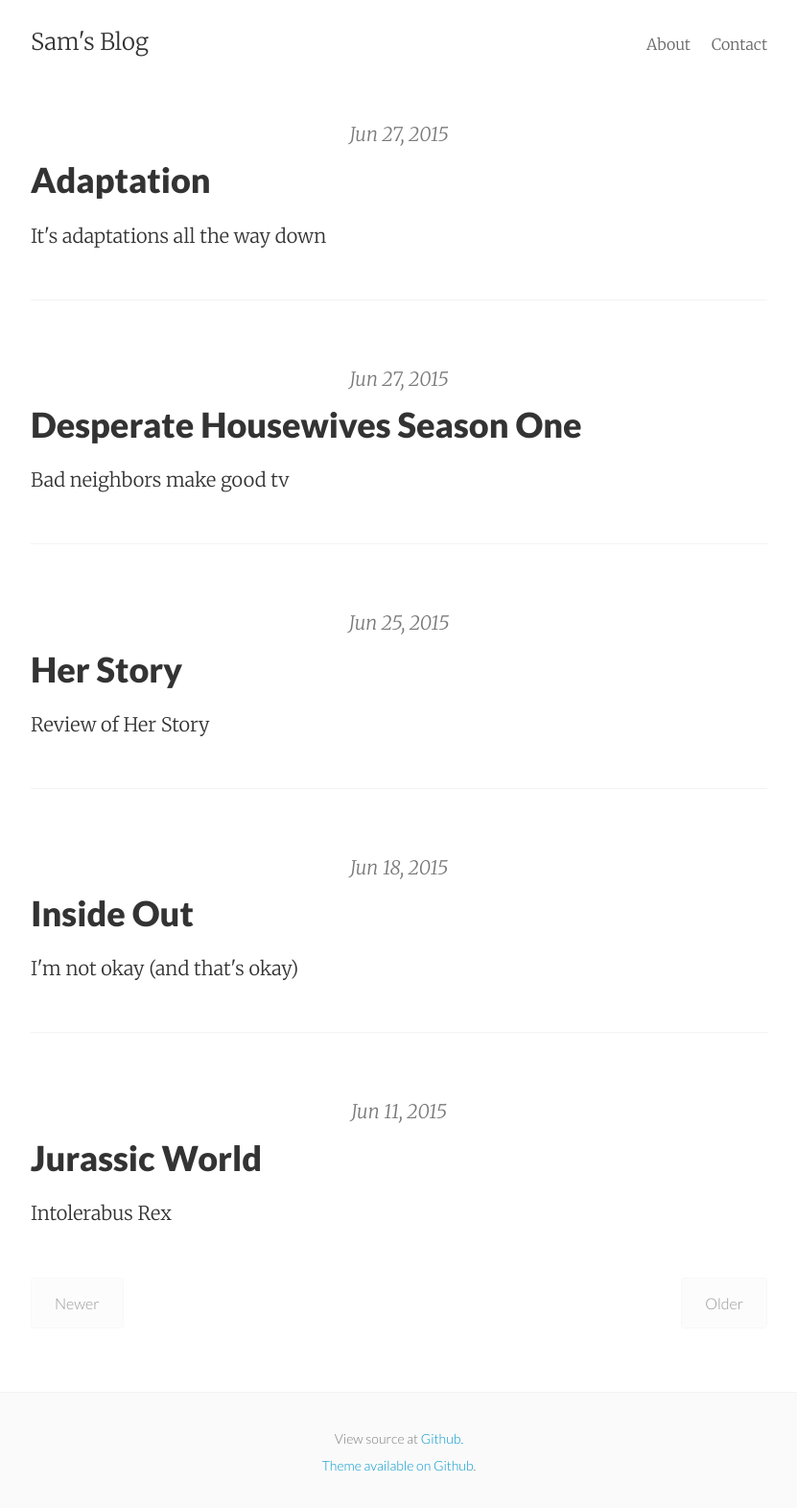
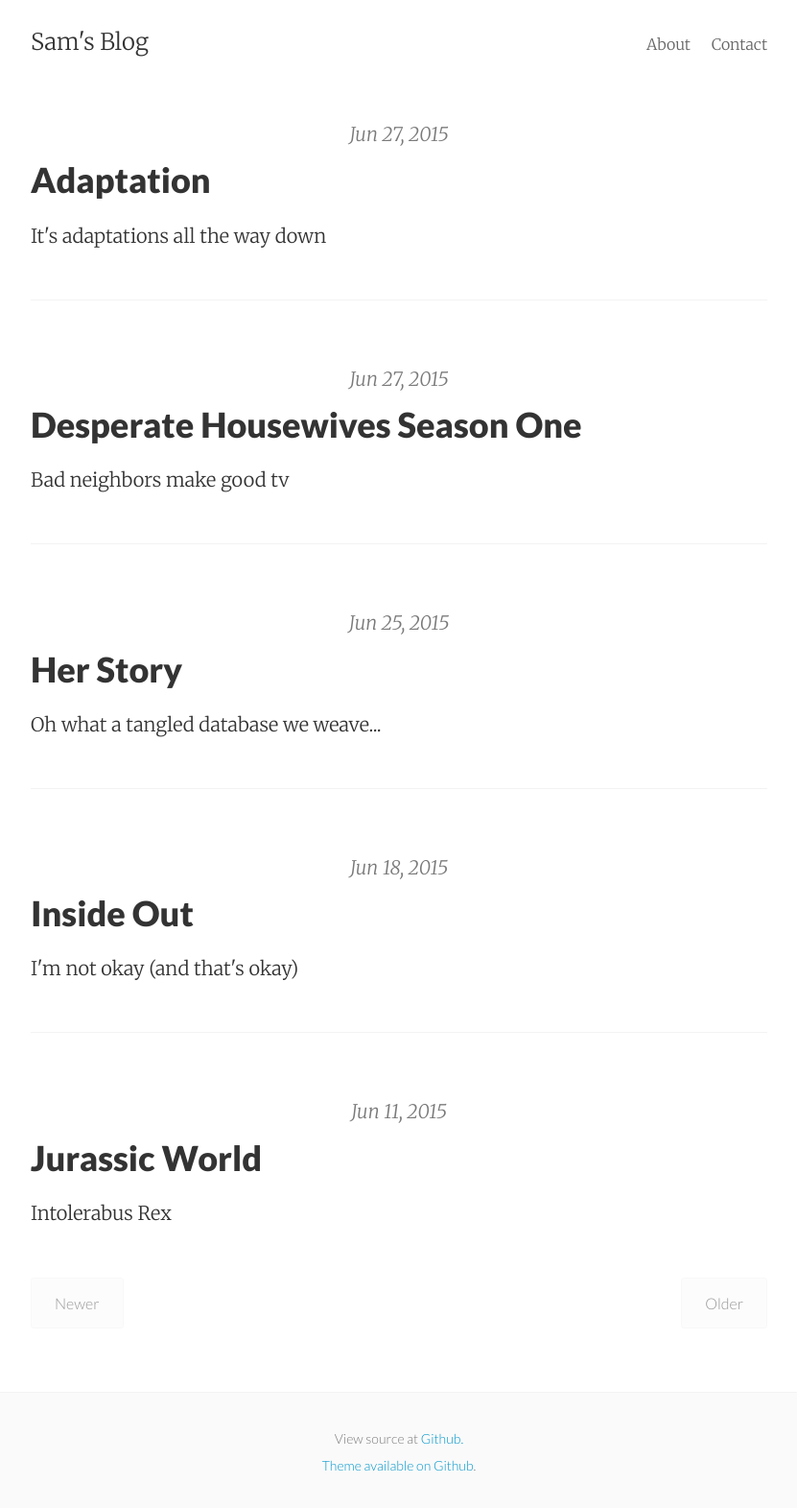
Before and after one commit to perryjd/adahn6.github.io, a Jekyll site: the page built from index.html, in a window 1280 px wide. Shown: the whole page at 96% size, without its empty margins (224-1055 px from the left). Built offline with Jekyll 4.4.1, drawn with Linux system fonts in a browser that asks for light colours; Markdown is read by kramdown in place of the engine named in the settings; the list of posts is cut into pages by our own code.

Commit message:
forgot to include her story summary rework

```diff
--- a/_posts/2015-06-25-her-story.markdown
+++ b/_posts/2015-06-25-her-story.markdown
@@ -2,7 +2,7 @@
 layout:     post
 title:      Her Story
 date:       2015-06-25
-summary:    Review of Her Story
+summary:    Oh what a tangled database we weave...
 categories: games her_story
 score:      9
 ---
```
